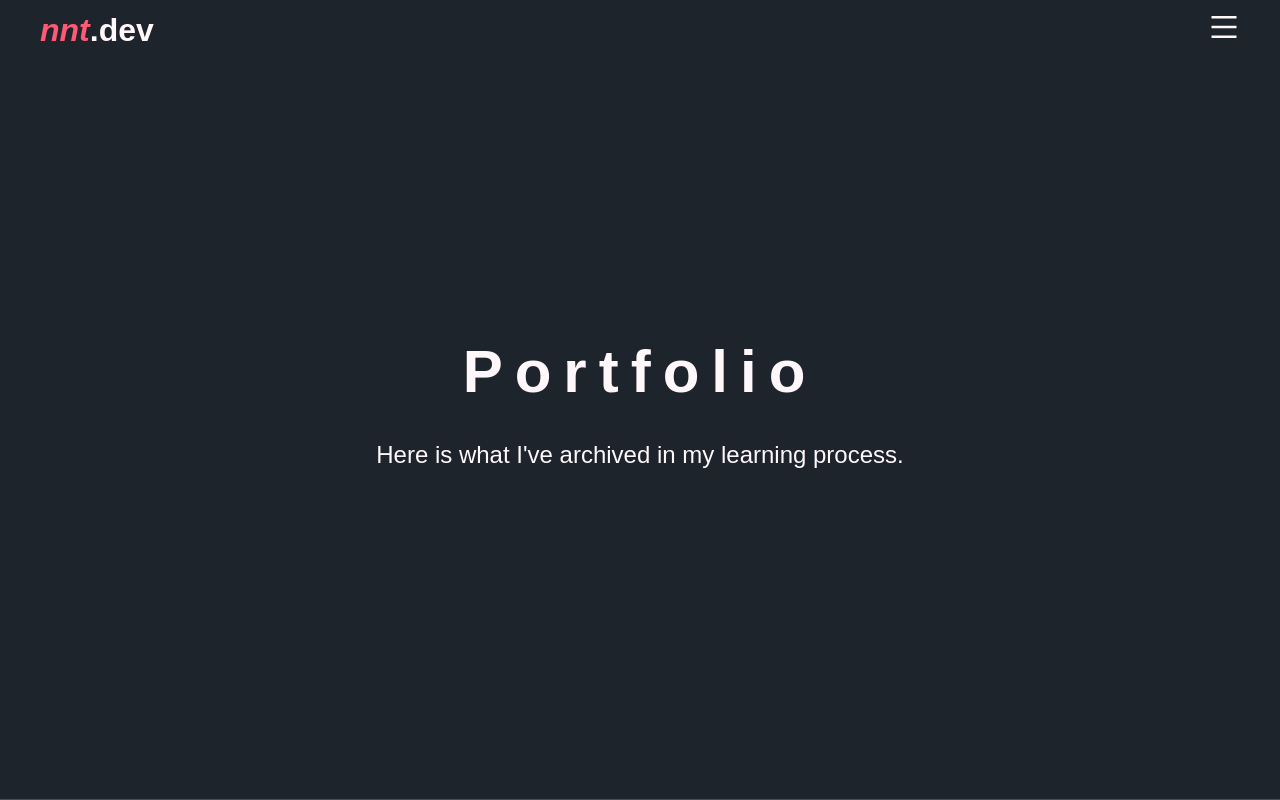
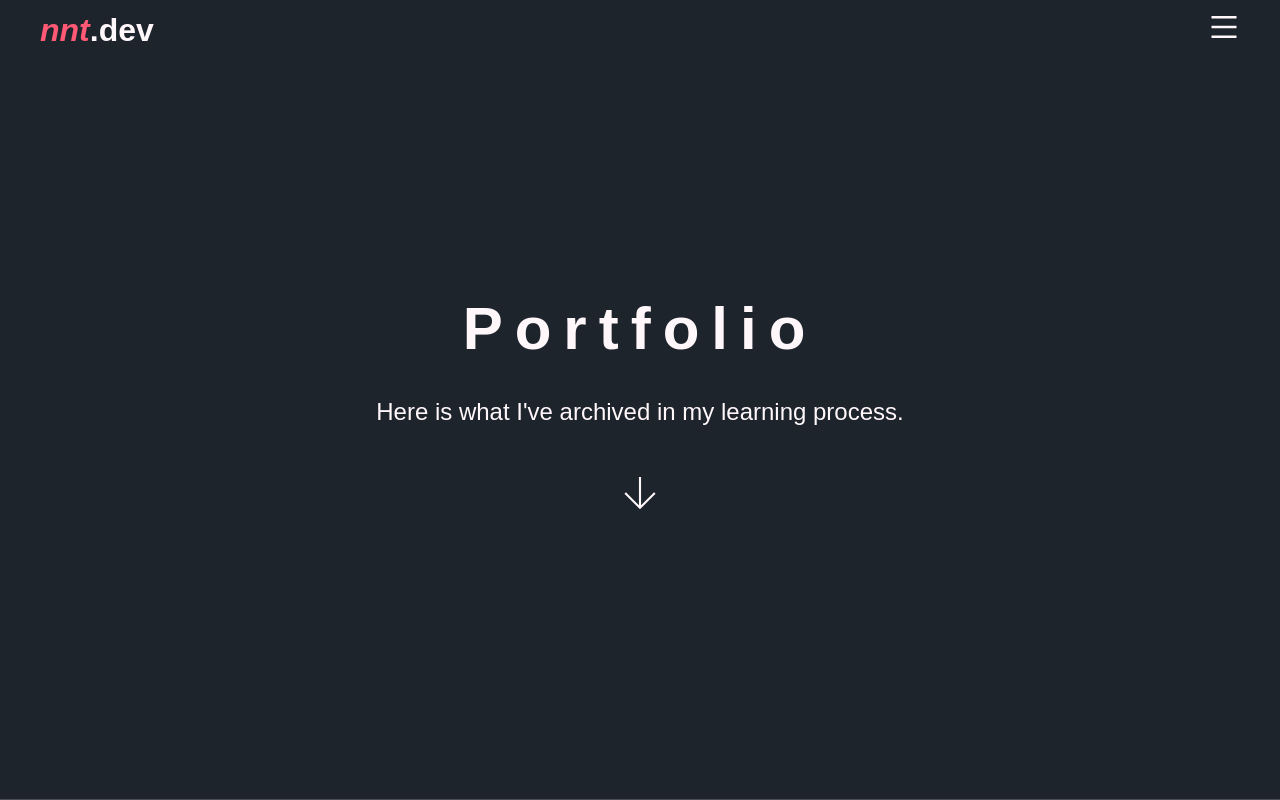
Before and after one commit to ngocthang2021/ngocthang-portfolio, a React (Create React App) app: page /resume in a window 1280 px wide. Shown: the top 800 px of the page. Built offline with nearby package versions, Linux system fonts and the light colour scheme; a web font is replaced by a local one.

Commit message:
Adding animation

```diff
--- a/src/pages/Resume/Resume.jsx
+++ b/src/pages/Resume/Resume.jsx
@@ -1,6 +1,8 @@
 import React from 'react';
 
 import SkillsList from '../../components/Skills/Skills';
+
+import { TfiArrowDown } from 'react-icons/tfi';
 
 import './Resume.scss';
 
@@ -10,6 +12,9 @@ function Resume() {
 			<div className='resume__header'>
 				<h2 className='resume__title mb-2'>Portfolio</h2>
 				<p className='resume__text'>Here is what I've archived in my learning process.</p>
+				<div className='resume__arrow mt-4'>
+					<TfiArrowDown size={36} />
+				</div>
 			</div>
 
 			<SkillsList />
--- a/src/pages/Resume/Resume.scss
+++ b/src/pages/Resume/Resume.scss
@@ -25,4 +25,10 @@
 	&__text {
 		font-size: 2.4rem;
 	}
+	&__arrow {
+		@include flex(center, center);
+		padding: 0.5rem;
+
+		animation: slidingDown 1s linear infinite alternate;
+	}
 }
```
